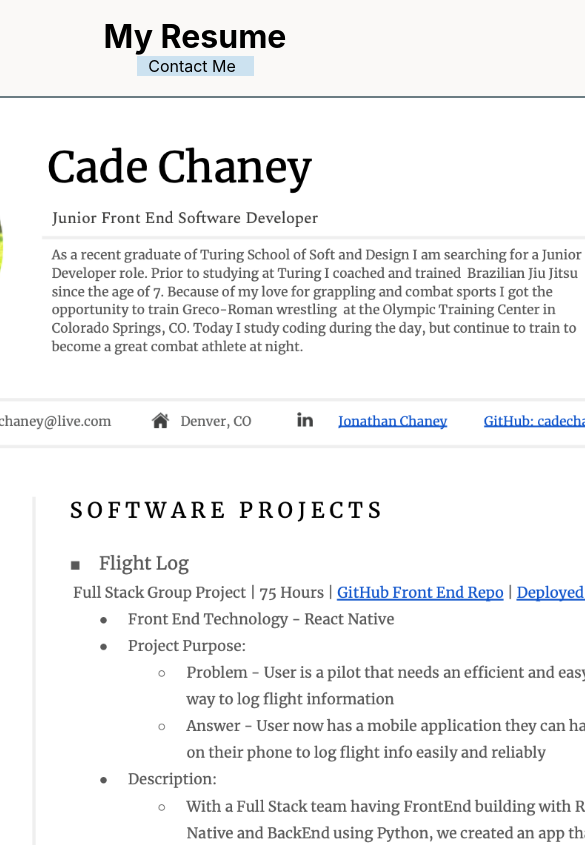
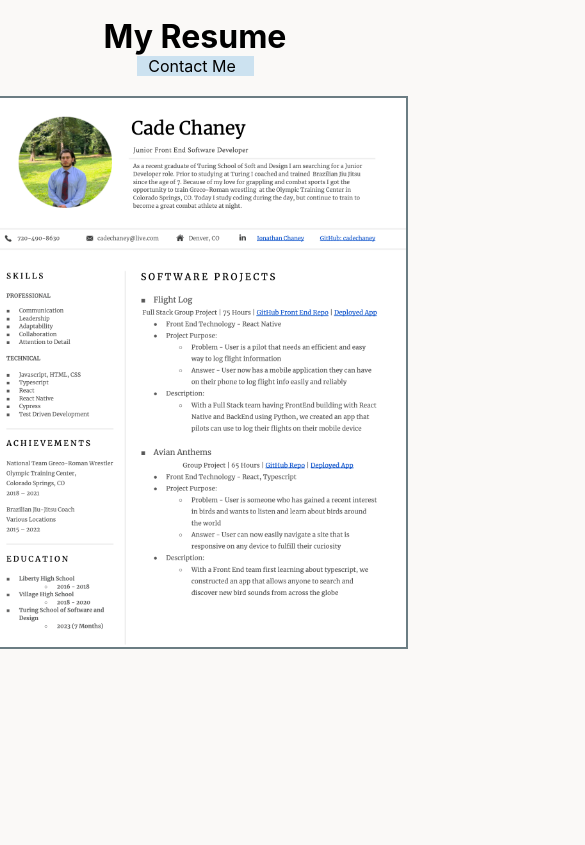
Before and after one commit to cadechaney/personal-profile, a React (Create React App) app: page / in a window 390 px wide. Shown: the top 845 px of the page, 585 px wide, since content can reach past the window. Built offline with nearby package versions, Linux system fonts and the light colour scheme.

Commit message:
Add responsiveness to resume component

```diff
--- a/src/components/Resume/Resume.css
+++ b/src/components/Resume/Resume.css
@@ -11,3 +11,45 @@
   height: 150vh;
   border: 2px solid #6b7d83;
 }
+
+@media screen and (max-width: 910px) {
+  .resume-container {
+    height: 140vh;
+  }
+
+  .resume-image {
+    height: 130vh;
+  }
+}
+
+@media screen and (max-width: 795px) {
+  .resume-container {
+    height: 120vh;
+  }
+
+  .resume-image {
+    height: 110vh;
+  }
+}
+
+@media screen and (max-width: 665px) {
+  .resume-container {
+    height: 100vh;
+  }
+
+  .resume-image {
+    height: 80vh;
+  }
+}
+
+@media screen and (max-width: 480px) {
+  .resume-image {
+    height: 70vh;
+  }
+}
+
+@media screen and (max-width: 425px) {
+  .resume-image {
+    height: 65vh;
+  }
+}
```
